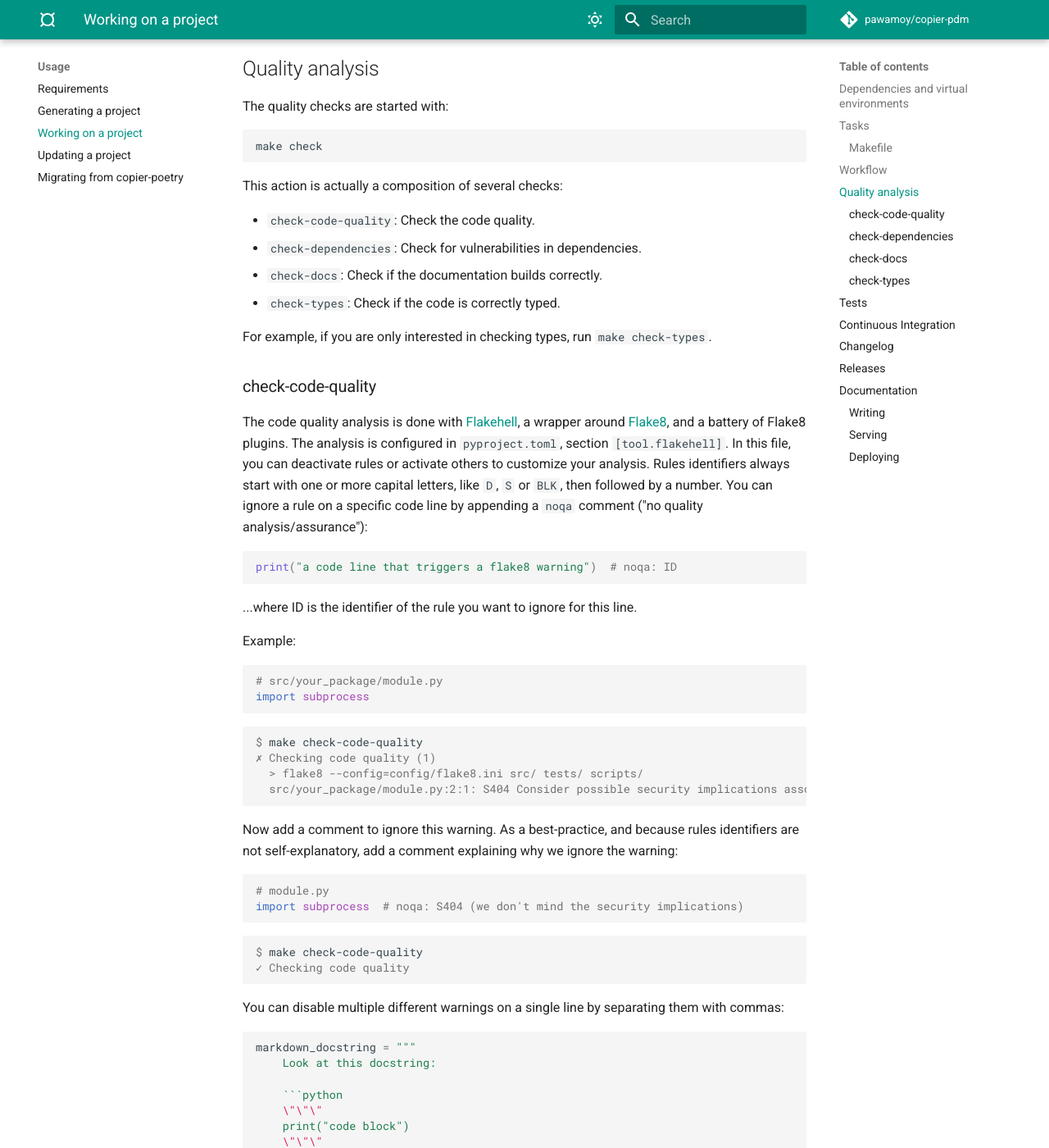
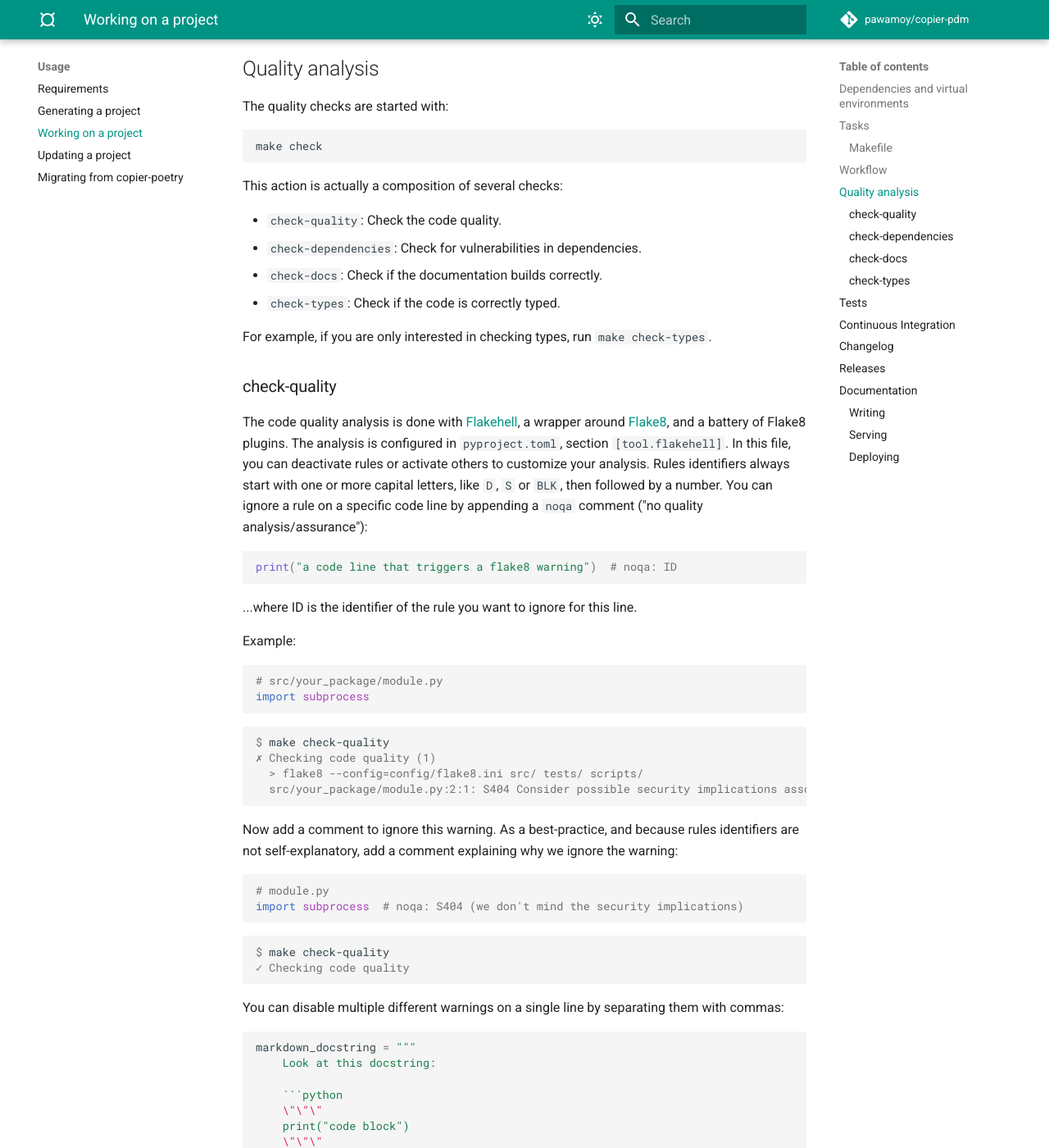
Before and after one commit to pawamoy/copier-pdm, an MkDocs documentation site: the page built from docs/work.md, in a window 1280 px wide and 1400 px high, scrolled down 4506 px. Shown: the whole window at 82% size. Built offline with MkDocs 1.6.1 and Material for MkDocs 9.7.7, drawn with Linux system fonts in a browser that asks for light colours; comment, search, counter and statistics services are not loaded; some of the changed text lies outside the part shown.

Commit message:
refactor: Rename check-code-quality to check-quality

````diff
--- a/docs/work.md
+++ b/docs/work.md
@@ -111,8 +111,8 @@
   See [the Changelog section](#changelog).
 - `check`: Check it all!
   See [the Quality Analysis section](#quality-analysis).
-- `check-code-quality`: Check the code quality.
-  See [the check-code-quality section](#check-code-quality).
+- `check-quality`: Check the code quality.
+  See [the check-quality section](#check-quality).
 - `check-dependencies`: Check for vulnerabilities in dependencies.
   See [the check-dependencies section](#check-dependencies).
 - `check-docs`: Check if the documentation builds correctly.
@@ -144,7 +144,7 @@
 
 - `changelog`
 - `check`
-- `check-code-quality`
+- `check-quality`
 - `check-dependencies`
 - `check-docs`
 - `check-types`
@@ -224,7 +224,7 @@
 
 This action is actually a composition of several checks:
 
-- `check-code-quality`: Check the code quality.
+- `check-quality`: Check the code quality.
 - `check-dependencies`: Check for vulnerabilities in dependencies.
 - `check-docs`: Check if the documentation builds correctly.
 - `check-types`: Check if the code is correctly typed.
@@ -232,7 +232,7 @@
 For example, if you are only interested in checking types,
 run `make check-types`.
 
-### check-code-quality
+### check-quality
 
 The code quality analysis is done
 with [Flakehell](https://github.com/life4/flakehell),
@@ -260,7 +260,7 @@
 ```
 
 ```console
-$ make check-code-quality
+$ make check-quality
 ✗ Checking code quality (1)
   > flake8 --config=config/flake8.ini src/ tests/ scripts/
   src/your_package/module.py:2:1: S404 Consider possible security implications associated with subprocess module.
@@ -277,7 +277,7 @@
 ```
 
 ```console
-$ make check-code-quality
+$ make check-quality
 ✓ Checking code quality
 ```
 
````
Also changed, not shown: 5 other files.
